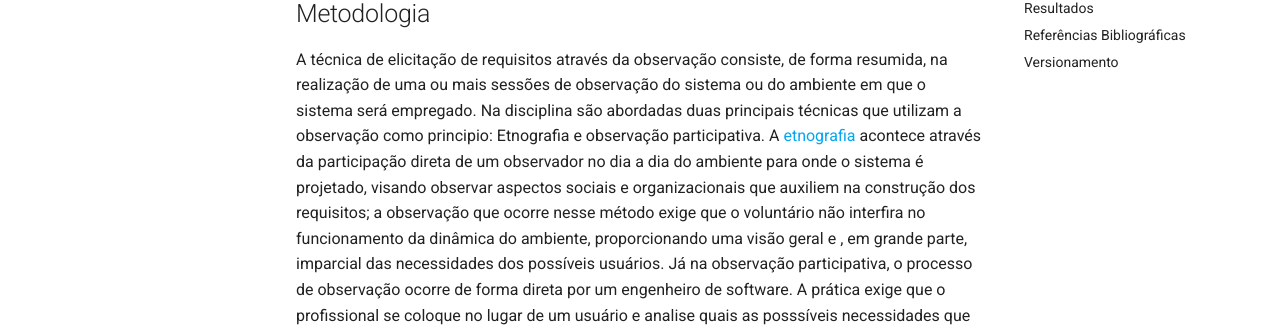
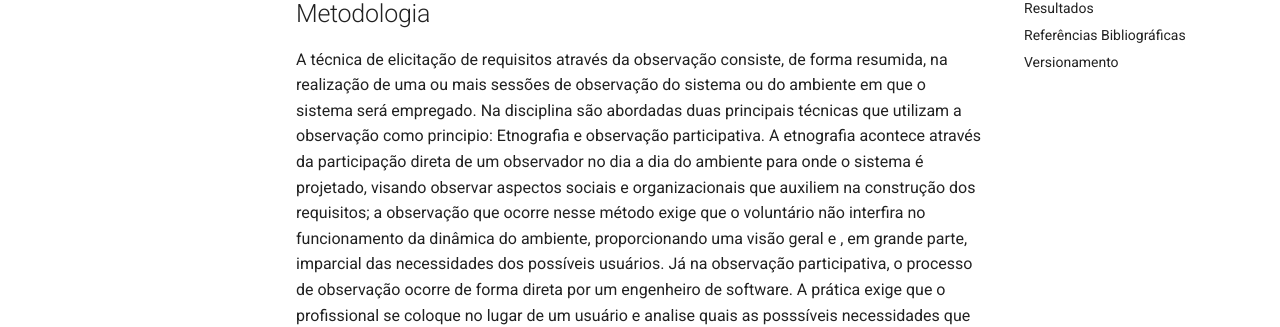
Before and after one commit to Requisitos-de-Software/2020.2-Telegram, an MkDocs documentation site: the page built from docs/elicitacao/observacao.md, in a window 1280 px wide and 900 px high. Shown: the part 232-559 px from the top of the window. Built offline with MkDocs 1.6.1 and Material for MkDocs 9.7.7, drawn with Linux system fonts in a browser that asks for light colours; some of the changed text lies outside the part shown.

Commit message:
Remove estrutura de link do texto

```diff
--- a/docs/elicitacao/observacao.md
+++ b/docs/elicitacao/observacao.md
@@ -1,7 +1,7 @@
 # Observação
 
 ## Metodologia
-A técnica de elicitação de requisitos através da observação consiste, de forma resumida, na realização de uma ou mais sessões de observação do sistema ou do ambiente em que o sistema será empregado. Na disciplina são abordadas duas principais técnicas que utilizam a observação como principio: Etnografia e observação participativa. A [etnografia]() acontece através da participação direta de um observador no dia a dia do ambiente para onde o sistema é projetado, visando observar aspectos sociais e organizacionais que auxiliem na construção dos requisitos; a observação que ocorre nesse método exige que o voluntário não interfira no funcionamento da dinâmica do ambiente, proporcionando uma visão geral e , em grande parte, imparcial das necessidades dos possíveis usuários. Já na observação participativa, o processo de observação ocorre de forma direta por um engenheiro de software. A prática exige que o profissional se coloque no lugar de um usuário e analise quais as posssíveis necessidades que podem surgir com a utilização do sistema, não acontecendo contato com os usuários reais a quem o software será destinado.
+A técnica de elicitação de requisitos através da observação consiste, de forma resumida, na realização de uma ou mais sessões de observação do sistema ou do ambiente em que o sistema será empregado. Na disciplina são abordadas duas principais técnicas que utilizam a observação como principio: Etnografia e observação participativa. A etnografia acontece através da participação direta de um observador no dia a dia do ambiente para onde o sistema é projetado, visando observar aspectos sociais e organizacionais que auxiliem na construção dos requisitos; a observação que ocorre nesse método exige que o voluntário não interfira no funcionamento da dinâmica do ambiente, proporcionando uma visão geral e , em grande parte, imparcial das necessidades dos possíveis usuários. Já na observação participativa, o processo de observação ocorre de forma direta por um engenheiro de software. A prática exige que o profissional se coloque no lugar de um usuário e analise quais as posssíveis necessidades que podem surgir com a utilização do sistema, não acontecendo contato com os usuários reais a quem o software será destinado.
 
 Das duas técnicas, apenas a observação participativa se tornou viável para a aplicação na disciplina, portanto o relato exibido neste documento refere-se especificamente à sua prática. O experimento foi executado com a utilização da aplicação pelos membros participantes durante um longo período(pois os membros já utilizavam o app) e da reflexão sobre quais necessidades foram observadas e poderiam se tornar requisitos partindo da listagem de **funcionalidades ainda não existentes**.
 
```
